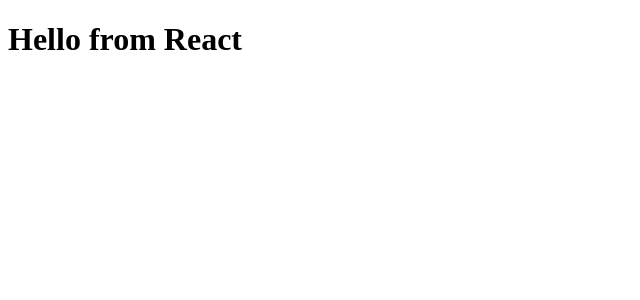
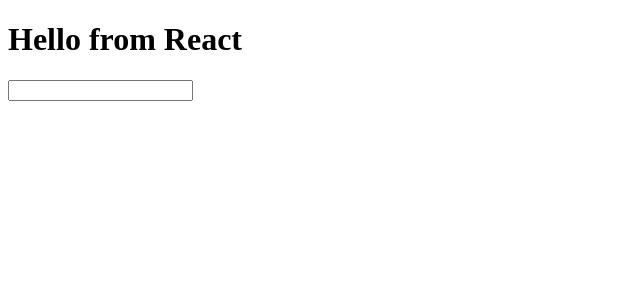
Before and after one commit to Quazar8/TsToDo, a React app: page / in a window 1280 px wide. Shown: the top 300 px of the page, without its empty margins (0-640 px from the left). Built offline with nearby package versions, Linux system fonts and the light colour scheme.

Commit message:
Adding a text input component to the App view

```diff
--- a/src/components/App.tsx
+++ b/src/components/App.tsx
@@ -1,8 +1,13 @@
 import React from 'react'
+
+import Input from './Input'
 
 const App = props => {
     return (
-        <h1>Hello from React</h1>
+        <main className="app-container">
+            <h1>Hello from React</h1>
+            <Input />
+        </main>
     )
 }
 
--- /dev/null
+++ b/src/components/Input.tsx
@@ -0,0 +1,11 @@
+import React from 'react'
+
+const Input = props => {
+    return (
+        <section className="input-container">
+            <input type="text" />
+        </section>
+    )
+}
+
+export default Input
```
